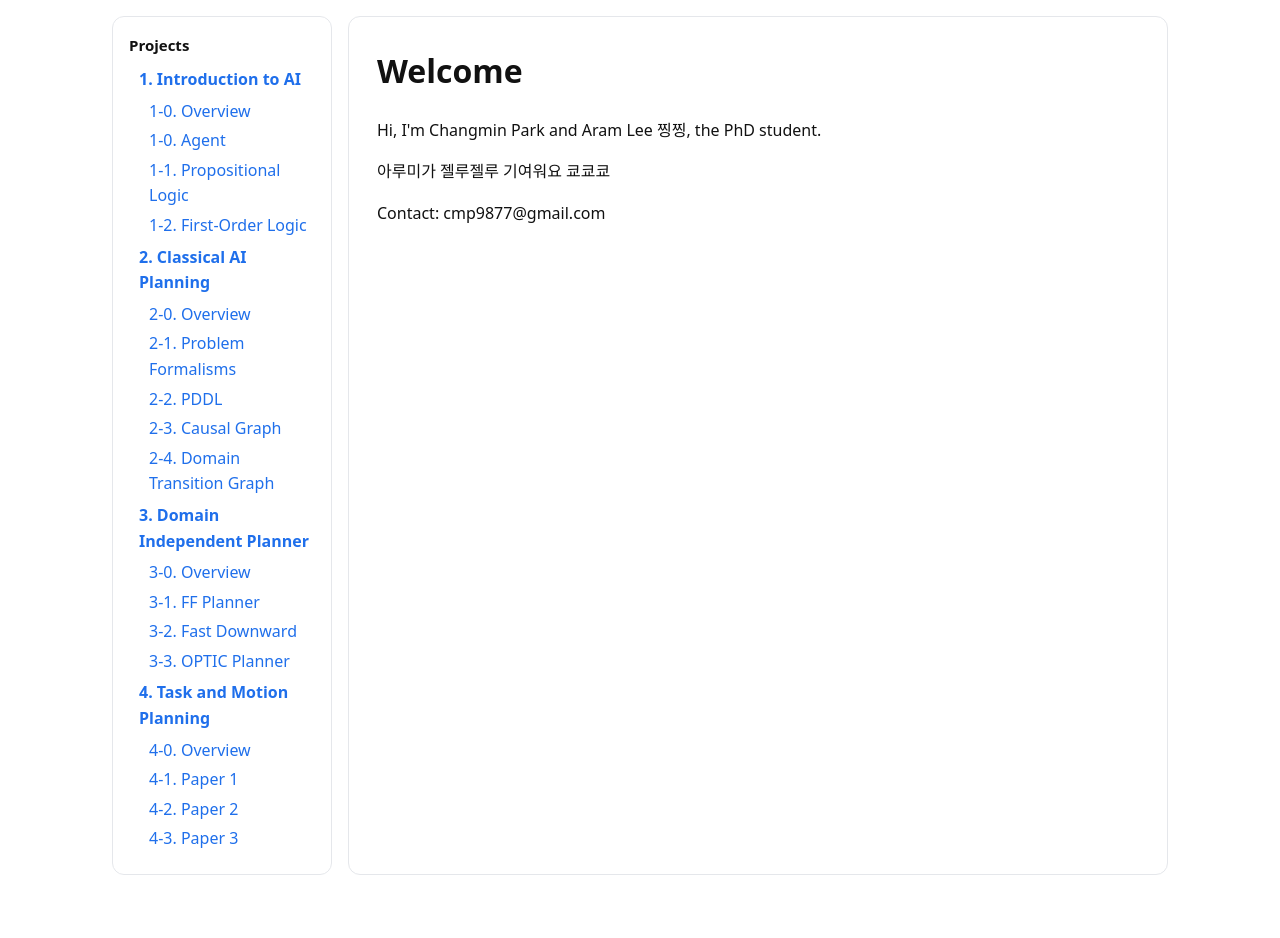
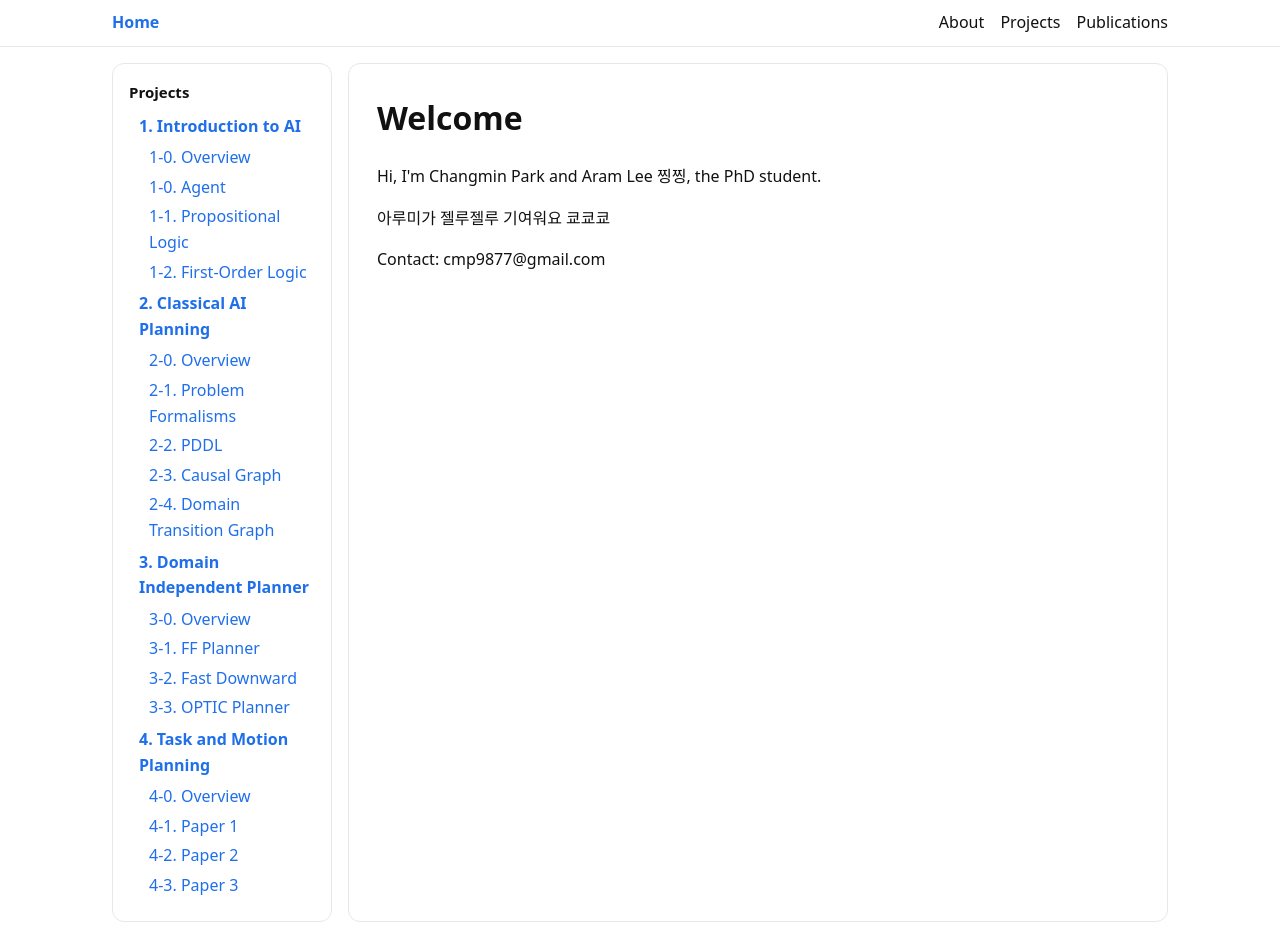
Before and after one commit to ChoRongCho/ChoRongCho.github.io, a Jekyll site: the page built from index.html, in a window 1280 px wide and 938 px high. Built offline with Jekyll 4.4.1, drawn with Linux system fonts in a browser that asks for light colours.

Commit message:
new style

```diff
--- a/_layouts/default.html
+++ b/_layouts/default.html
@@ -2,19 +2,24 @@
 <html lang="ko">
 <head>
   <meta charset="UTF-8" />
-  <title>{{ page.title }} | {{ site.title }}</title>
-
-  <meta name="viewport" content="width=device-width, initial-scale=1" />
-
-  <!-- 공통 CSS -->
+  <meta name="viewport" content="width=device-width, initial-scale=1">
+  <title>{{ page.title }} | Changmin Park</title>
   <link rel="stylesheet" href="{{ '/assets/css/site.css' | relative_url }}">
 </head>
 <body>
+  <header class="header">
+    <div class="header-inner">
+      <a class="brand" href="{{ '/index.html' | relative_url }}">Home</a>
+      <nav class="nav">
+        <a href="{{ '/about.html' | relative_url }}">About</a>
+        <a href="{{ '/projects/index.html' | relative_url }}">Projects</a>
+        <a href="{{ '/publication.html' | relative_url }}">Publications</a>
+      </nav>
+    </div>
+  </header>
+
   <div class="wrapper">
-    <!-- 왼쪽 사이드바 -->
     {% include sidebar.html %}
-
-    <!-- 오른쪽 컨텐츠 -->
     <main class="content">
       {{ content }}
     </main>
```
